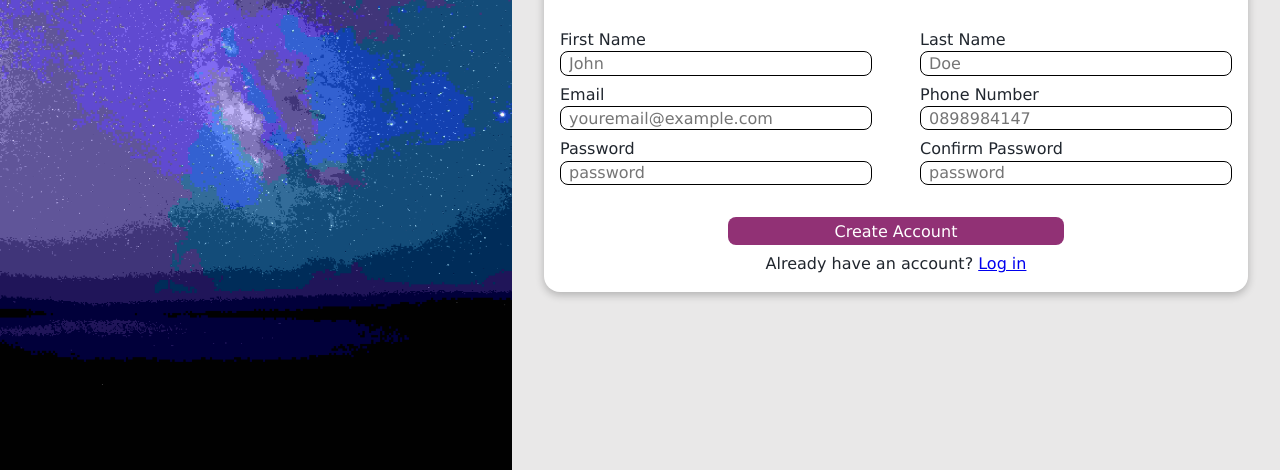
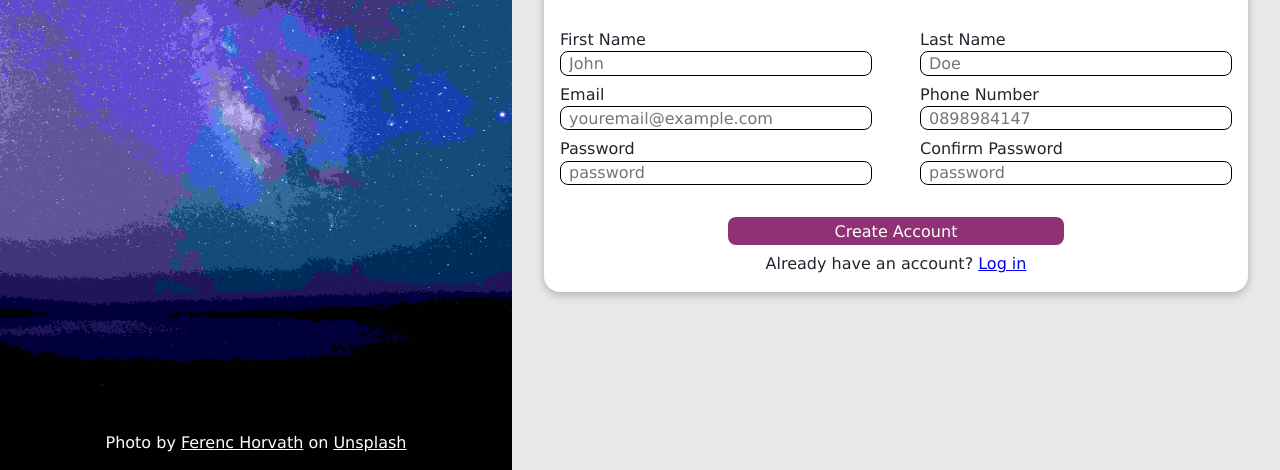
Before and after one commit to fath-nasrudin/signup-form, a plain HTML site: page index.html in a window 1280 px wide. Shown: the part 330-800 px from the top of the page. Drawn offline with Linux system fonts and the light colour scheme.

Commit message:
feat(signup-form): Add credit to the image in the leftbar

```diff
--- a/css/style.css
+++ b/css/style.css
@@ -90,6 +90,8 @@ body {
 }
 
 .leftbar {
+  position: relative;
+
   flex: none;
   width: 40%;
   background-image: url(../img/backgrounds/purple-night-sky.jpg);
@@ -121,6 +123,21 @@ body {
 .banner img {
   height: 100%;
 }
+
+.leftbar > .image-credit {
+  position: absolute;
+  bottom: 0;
+  width: 100%;
+  padding: 1rem;
+
+  text-align: center;
+  color: white;
+}
+
+.image-credit a {
+  color: white;
+}
+
 
 .main {
   padding: 2rem;
--- a/index.html
+++ b/index.html
@@ -18,6 +18,9 @@
             <img src="/img/logo/odin-lined.png" alt="Odin Project logo">
             <h2>Odin</h2>
           </div>
+          <p class="image-credit">
+            Photo by <a target="_blank" href="https://unsplash.com/@designhorf?utm_source=unsplash&utm_medium=referral&utm_content=creditCopyText">Ferenc Horvath</a> on <a target="_blank" href="https://unsplash.com/photos/skcFiBu91AA?utm_source=unsplash&utm_medium=referral&utm_content=creditCopyText">Unsplash</a>
+          </p>
         </aside>
         <main class="main">
           <section>
```
